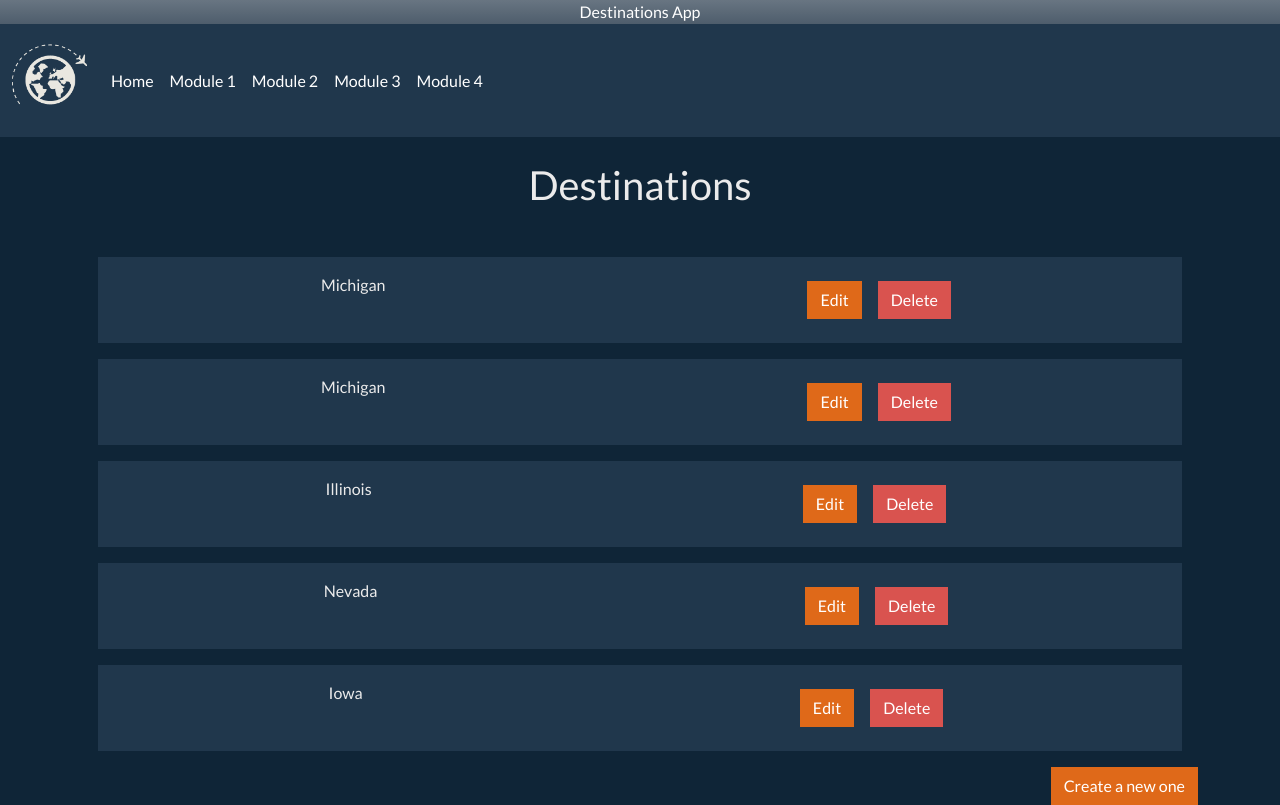
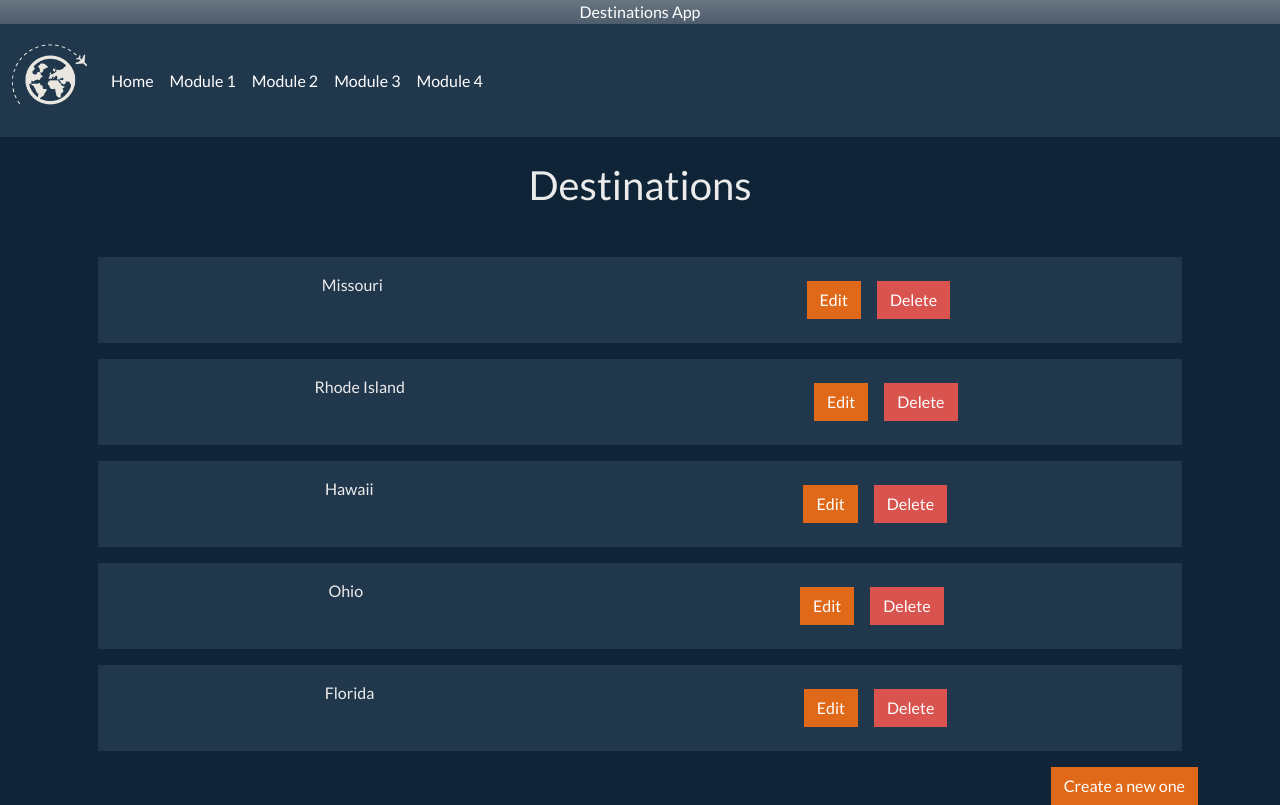
Before and after one commit to juandgarin/fdsa_test, a Next.js app: page / in a window 1280 px wide. Built offline with nearby package versions, Linux system fonts and the light colour scheme.

Commit message:
Deploy attempt 4

```diff
--- a/data/db.json
+++ b/data/db.json
@@ -1,59 +1,59 @@
 {
     "destinations": [
         {
-            "id": "66d98c1d-e033-49c3-93b3-b2ef429e2444",
-            "name": "Michigan",
-            "description": "Cupiditate pariatur nemo beatae non inventore et nihil.",
-            "countryCode": "TN",
+            "id": "7a940ede-e23d-4ed6-a566-57db97daadef",
+            "name": "Missouri",
+            "description": "Et eius accusamus et minima.",
+            "countryCode": "TJ",
             "destinationType": {
-                "country": "Greece",
-                "city": "Gleichnerstad"
+                "country": "Barbados",
+                "city": "Weimannhaven"
             },
-            "lastModify": "2022-02-23T17:01:08.870Z"
+            "lastModify": "2022-02-24T12:21:20.340Z"
         },
         {
-            "id": "ba78ff8c-f6d7-481f-a10d-a85980bf34ae",
-            "name": "Michigan",
-            "description": "Fugit nesciunt dolorum dicta voluptatem commodi.",
-            "countryCode": "BQ",
+            "id": "fcca22b9-213d-48bf-9935-bdc91a65319a",
+            "name": "Rhode Island",
+            "description": "Sapiente deserunt explicabo blanditiis.",
+            "countryCode": "TH",
             "destinationType": {
-                "country": "Democratic People's Republic of Korea",
-                "city": "Alexandria"
+                "country": "Bosnia and Herzegovina",
+                "city": "Garfieldbury"
             },
-            "lastModify": "2022-02-24T11:00:11.760Z"
+            "lastModify": "2022-02-23T22:55:36.199Z"
         },
         {
-            "id": "b71f752c-c9ca-4a55-b03e-99f4657f892b",
-            "name": "Illinois",
-            "description": "Incidunt doloremque et minus nesciunt numquam saepe assumenda.",
-            "countryCode": "SZ",
+            "id": "b7eb3aad-c9ae-407d-bab0-88a2ab8a9f07",
+            "name": "Hawaii",
+            "description": "Cupiditate nostrum et non unde suscipit quis unde fuga.",
+            "countryCode": "CM",
             "destinationType": {
-                "country": "Guadeloupe",
-                "city": "Lake Mauricio"
+                "country": "Djibouti",
+                "city": "Maricopa"
             },
-            "lastModify": "2022-02-23T15:57:41.838Z"
+            "lastModify": "2022-02-23T17:48:26.200Z"
         },
         {
-            "id": "88369dae-bbc3-4fec-94b1-39b380f4f031",
-            "name": "Nevada",
-            "description": "Voluptatem quia non eos est et praesentium.",
-            "countryCode": "TJ",
+            "id": "7780a37c-9973-484d-8041-bf37a955665b",
+            "name": "Ohio",
+            "description": "Perspiciatis corrupti adipisci vel.",
+            "countryCode": "TV",
             "destinationType": {
-                "country": "Guadeloupe",
-                "city": "Domenicktown"
+                "country": "Singapore",
+                "city": "Daveside"
             },
-            "lastModify": "2022-02-23T18:15:32.983Z"
+            "lastModify": "2022-02-24T14:20:03.270Z"
         },
         {
-            "id": "9d4858e7-eeb4-4be4-b645-6d9f6deda3e7",
-            "name": "Iowa",
-            "description": "Ut eius beatae et minima asperiores mollitia id temporibus.",
-            "countryCode": "DE",
+            "id": "a8181d42-bfdb-4746-9c6c-d028cc6f8282",
+            "name": "Florida",
+            "description": "Et quia nostrum.",
+            "countryCode": "IO",
             "destinationType": {
-                "country": "Egypt",
-                "city": "Cassinhaven"
+                "country": "Jersey",
+                "city": "New Lois"
             },
-            "lastModify": "2022-02-24T10:03:08.055Z"
+            "lastModify": "2022-02-23T17:53:51.164Z"
         }
     ]
 }
--- a/pages/_app.js
+++ b/pages/_app.js
@@ -1,7 +1,7 @@
 import '../styles/globals.css'
 import 'bootswatch/dist/superhero/bootstrap.min.css';
 
-import Container from '../src/Components/Container';
+import Container from '../src/Components/Container.js';
 function MyApp({ Component, pageProps }) {
 
   return <Container>
--- a/pages/index.js
+++ b/pages/index.js
@@ -1,4 +1,4 @@
-import Dashboard from '../src/Components/Dashboard';
+import Dashboard from '../src/Components/Dashboard.js';
 const HomePage = () => {
   return (
     <>
```
